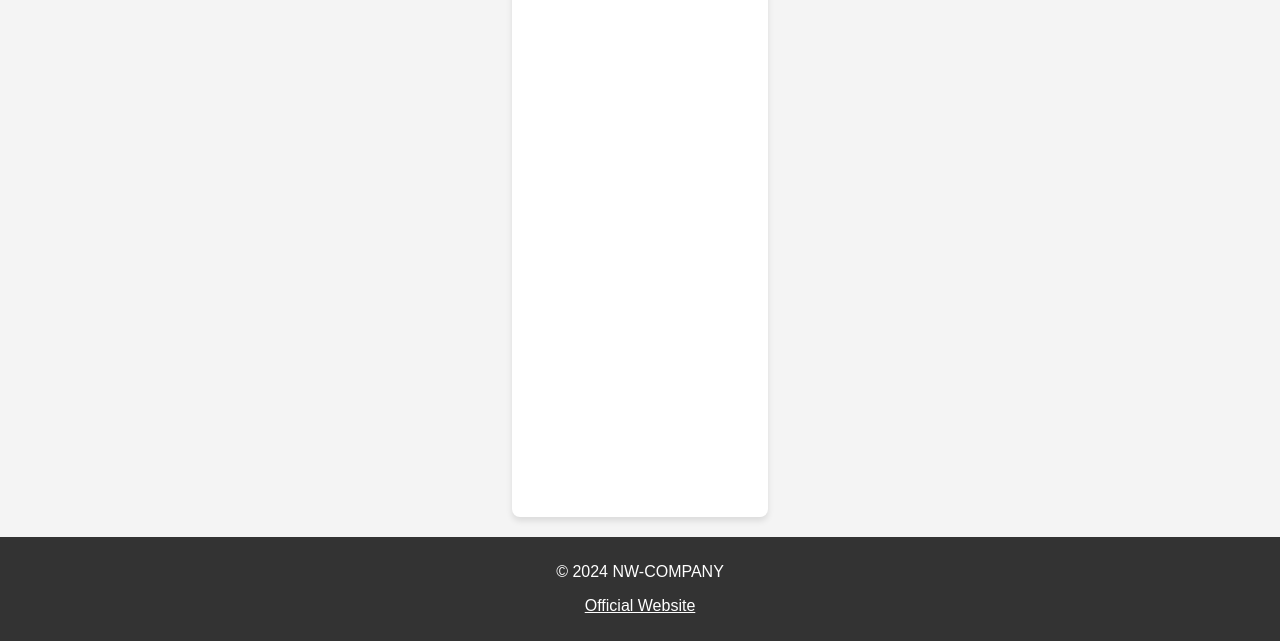
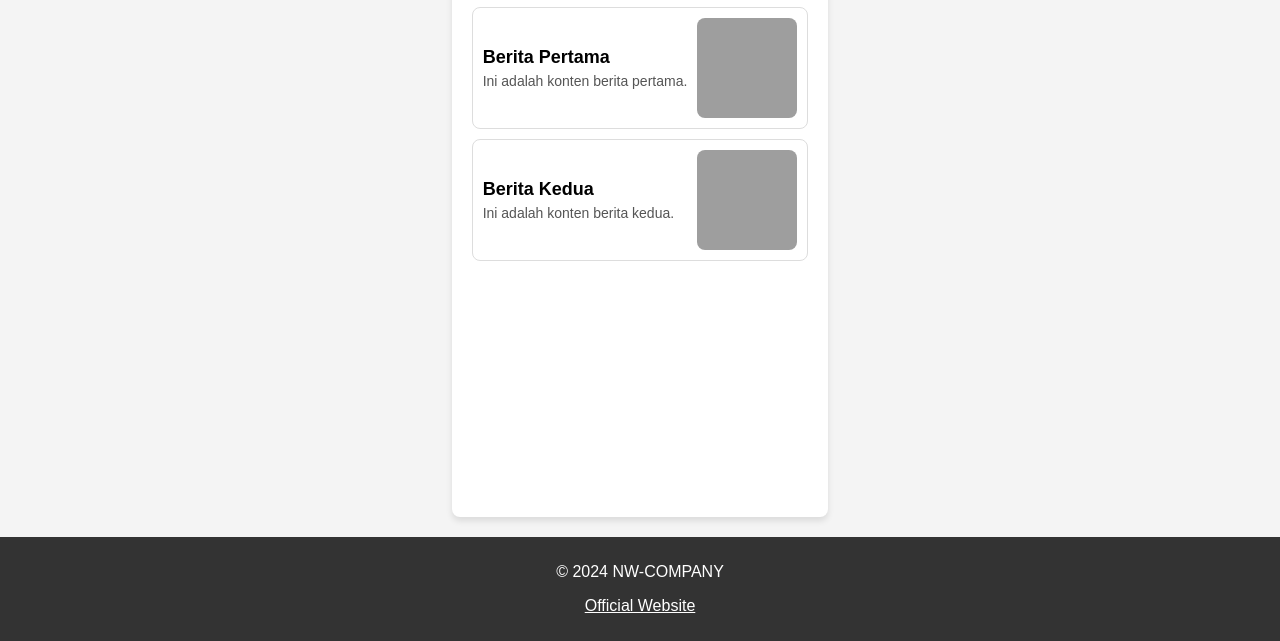
Before and after one commit to programingcilegeh/programingcilegeh.github.io, a plain HTML site: page index.html in a window 1280 px wide. Shown: the part 159-800 px from the top of the page. Drawn offline with Linux system fonts and the light colour scheme; grey boxes are pictures that could not be loaded.

Commit message:
Update index.html v0.1

```diff
--- a/index.html
+++ b/index.html
@@ -137,17 +137,19 @@
     <script>
         // JavaScript
 
-        // Fungsi untuk mendapatkan berita dari LocalStorage
-        function getNewsData() {
-            return JSON.parse(localStorage.getItem('newsData')) || [];
+        // Fungsi untuk mendapatkan berita dari file JSON
+        async function getNewsData() {
+            const response = await fetch('newsData.json');
+            const data = await response.json();
+            return data;
         }
 
         // Fungsi untuk menampilkan berita
-        function displayNews() {
+        async function displayNews() {
             const newsContainer = document.getElementById('newsContainer');
             newsContainer.innerHTML = '';
 
-            const newsData = getNewsData();
+            const newsData = await getNewsData();
             newsData.forEach((news, index) => {
                 const newsArticle = document.createElement('div');
                 newsArticle.classList.add('news-article');
@@ -204,4 +206,4 @@
         window.onload = displayNews;
     </script>
 </body>
-  </html>
+</html>
```
